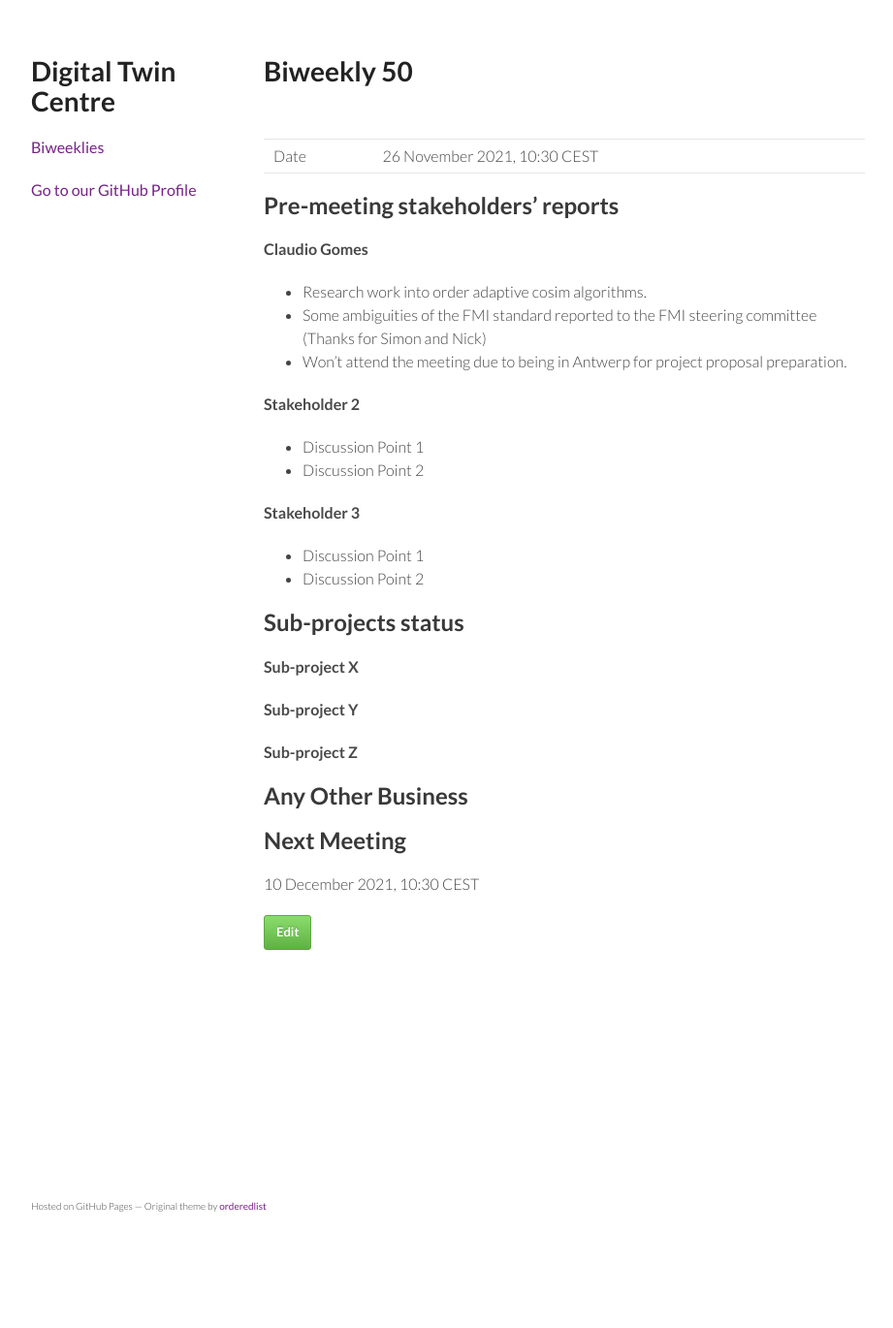
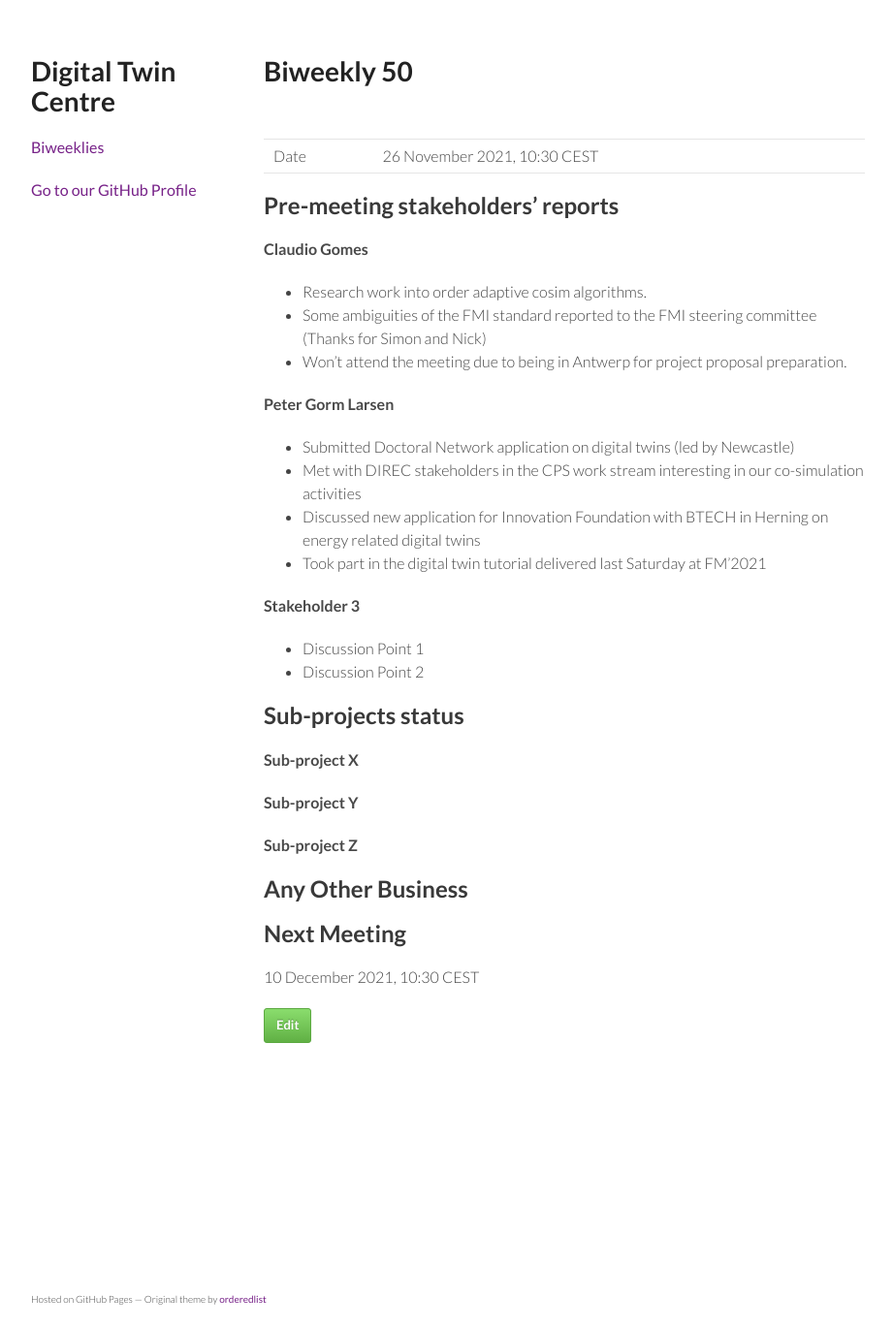
Before and after one commit to digitaltwincentre/digitaltwincentre.github.io, a Jekyll site: the page built from _biweeklies/Biweekly-50.md, in a window 1280 px wide. Shown: the whole page at 97% size, without its empty margins (178-1099 px from the left). Built offline with Jekyll 4.4.1, drawn with Linux system fonts in a browser that asks for light colours; nearby versions of some CDN libraries; before the commit the page ends 1274 px from its top, so only the background shows below that.

Commit message:
Update Biweekly-50.md

```diff
--- a/_biweeklies/Biweekly-50.md
+++ b/_biweeklies/Biweekly-50.md
@@ -25,9 +25,11 @@ date: 26 November 2021, 1030 CEST
 * Some ambiguities of the FMI standard reported to the FMI steering committee (Thanks for Simon and Nick)
 * Won't attend the meeting due to being in Antwerp for project proposal preparation.
 
-#### Stakeholder 2
-* Discussion Point 1
-* Discussion Point 2
+#### Peter Gorm Larsen
+* Submitted Doctoral Network application on digital twins (led by Newcastle)
+* Met with DIREC stakeholders in the CPS work stream interesting in our co-simulation activities
+* Discussed new application for Innovation Foundation with BTECH in Herning on energy related digital twins
+* Took part in the digital twin tutorial delivered last Saturday at FM'2021
 
 #### Stakeholder 3
 * Discussion Point 1
```
